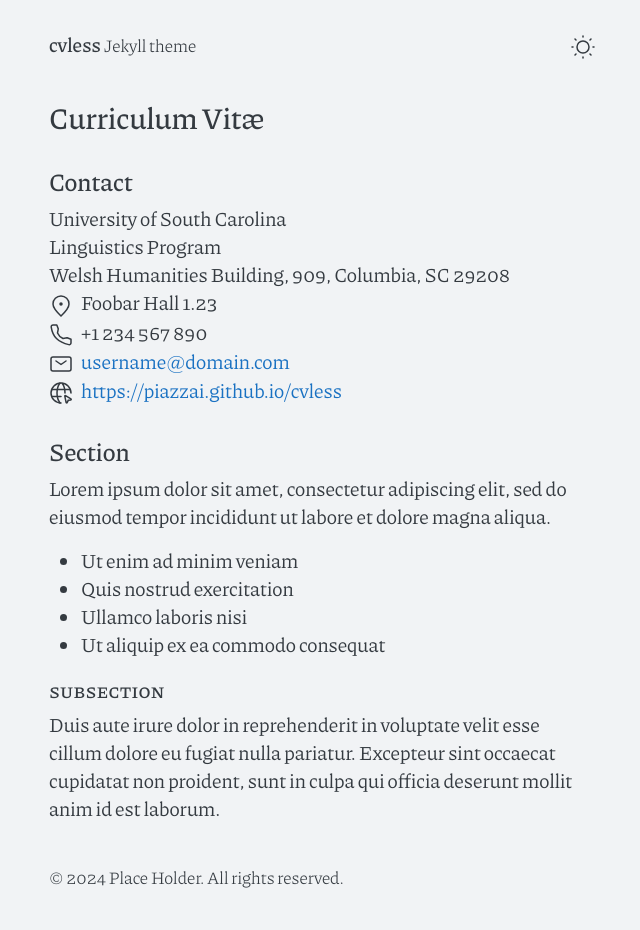
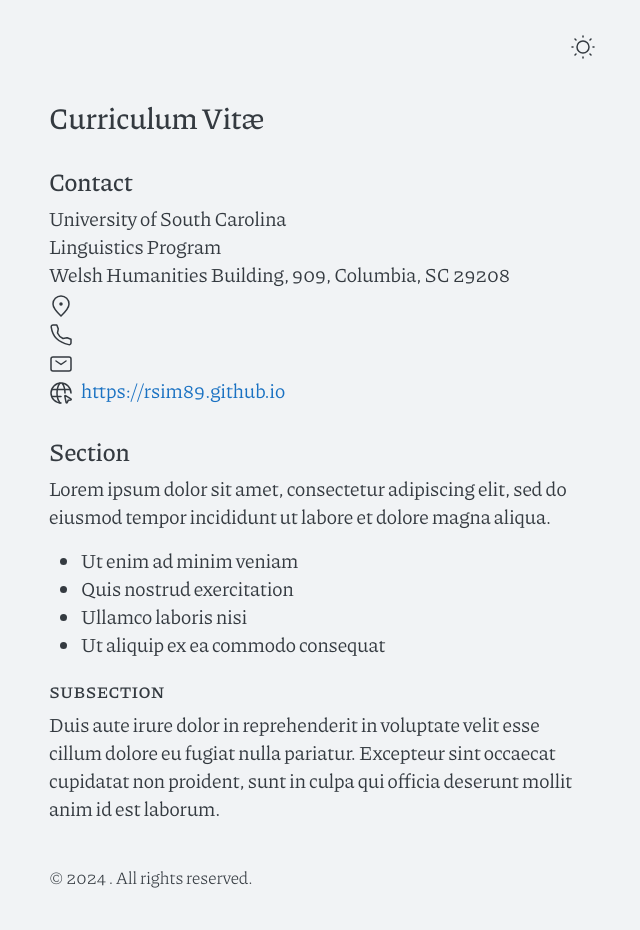
Before and after one commit to rsim89/rsim89.github.io, a Jekyll site: the page built from cv.md, in a window 1280 px wide. Shown: the whole page, without its empty margins (318-958 px from the left). Built offline with Jekyll 4.4.1, drawn with Linux system fonts in a browser that asks for light colours.

Commit message:
Update _config.yml

```diff
--- a/_config.yml
+++ b/_config.yml
@@ -1,34 +1,35 @@
-title: cvless
-description: Jekyll theme for a beautiful online CV
+title: ""
+description: ""
 baseurl: ""
-url: https://piazzai.github.io/cvless
+url: ""
 
-theme: cvless
-
-# site settings
-taglong: Jekyll theme for a beautiful online CV
-tagshort: Jekyll theme
-
-# author settings
-author:
-  name: Place Holder
-  email: username@domain.com
-photo: assets/files/photo.jpg
-address: Foobar Hall 1.23
-phone: +1 234 567 890
-
-# social media links
-social:
-  facebook: username
-  github: username
-  instagram: username
-  linkedin: username
-  stackoverflow: 0000000/username
-  x: username
-
-# build settings
-permalink: pretty
 exclude:
-  - docker-compose.yml
+  - demo/
+  - cvless.gemspec
   - LICENSE
   - README.md
+  - screenshot.png
+
+plugins:
+  - jekyll-feed
+  - jekyll-gist
+  - jekyll-paginate-v2
+  - jekyll-seo-tag
+  - jekyll-sitemap
+
+sass:
+  style: compressed
+  sourcemap: never
+
+feed:
+  path: atom.xml
+
+autopages:
+  enabled: false
+
+pagination:
+  enabled: true
+  per_page: 1
+  sort_reverse: true
+  permalink: /:num/
+  title: ":title &middot; Page :num"
```
